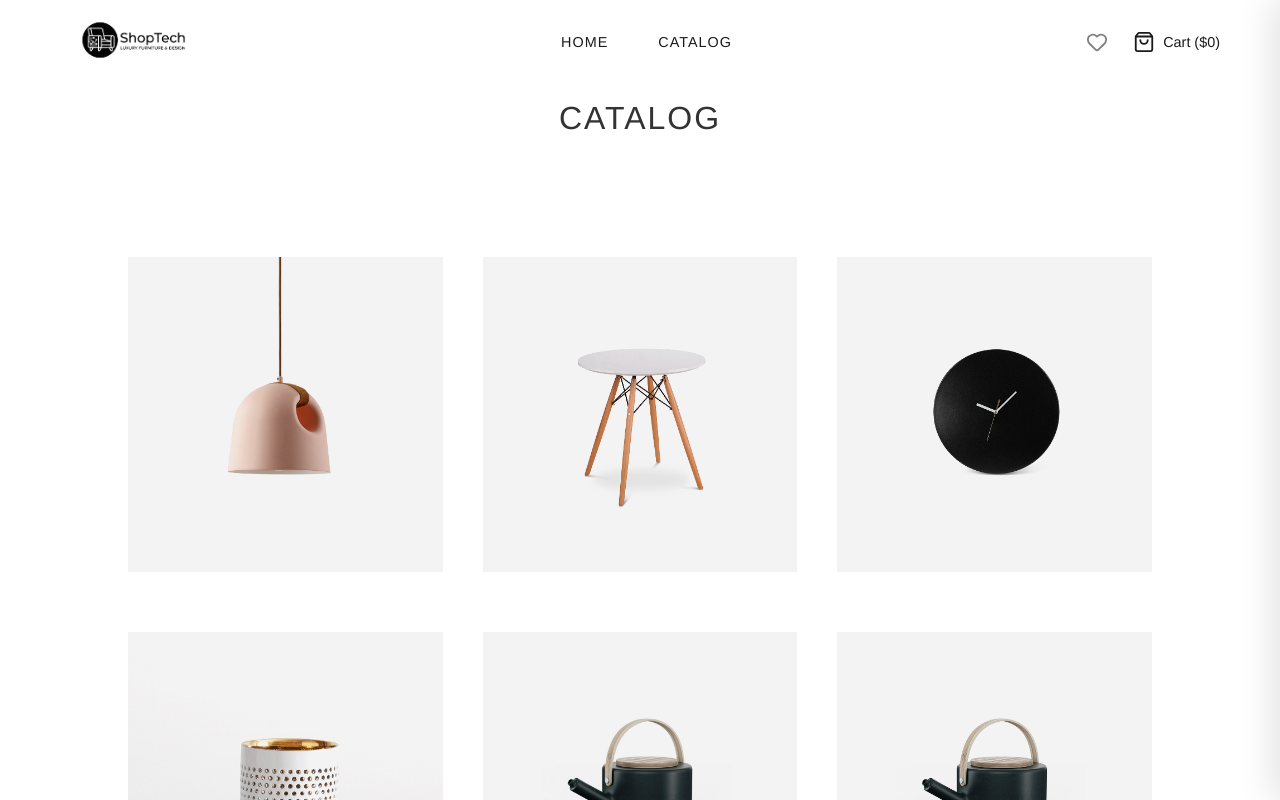
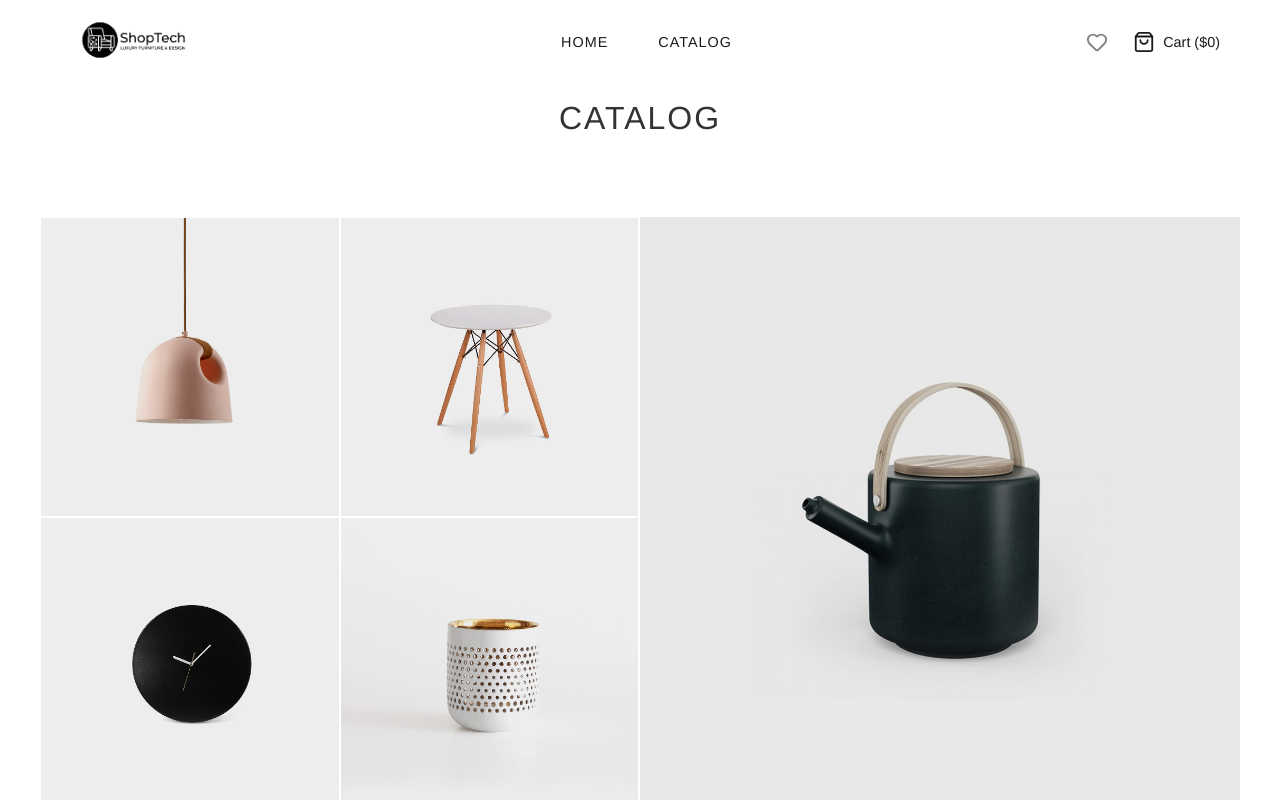
Before and after one commit to ilyassbnh/ShopTech, a React (Vite) app: page /catalog in a window 1280 px wide. Shown: the top 800 px of the page. Built offline with nearby package versions, Linux system fonts and the light colour scheme.

Commit message:
fix catalogue grid with the css , update data file

```diff
--- a/package.json
+++ b/package.json
@@ -11,6 +11,7 @@
   },
   "dependencies": {
     "@reduxjs/toolkit": "^2.11.2",
+    "framer-motion": "^12.23.26",
     "lucide-react": "^0.561.0",
     "react": "^19.2.0",
     "react-dom": "^19.2.0",
--- a/src/components/CartSidebar.jsx
+++ b/src/components/CartSidebar.jsx
@@ -1,7 +1,9 @@
 import React from 'react';
-import { X} from 'lucide-react';
+import { X, Trash2 } from 'lucide-react';
 import { useSelector, useDispatch } from 'react-redux';
 import { toggleCart, removeFromCart, increaseQuantity, decreaseQuantity } from '../redux/slices/cartSlice';
+// 1. Import motion and AnimatePresence
+import { motion, AnimatePresence } from 'framer-motion';
 
 const CartSidebar = () => {
   const { cartItems, isOpen } = useSelector((state) => state.cart);
@@ -10,9 +12,29 @@ const CartSidebar = () => {
   const total = cartItems.reduce((acc, item) => acc + item.price * item.quantity, 0);
 
   return (
+    // 2. AnimatePresence allows animation when component is removed from DOM
+    <AnimatePresence>
+      {isOpen && (
         <>
-      {isOpen && <div className="overlay" onClick={() => dispatch(toggleCart())}></div>}
-      <div className={`sidebar ${isOpen ? 'open' : ''}`}>
+          {/* Overlay Animation (Fade In) */}
+          <motion.div
+            className="overlay"
+            onClick={() => dispatch(toggleCart())}
+            initial={{ opacity: 0 }}
+            animate={{ opacity: 1 }}
+            exit={{ opacity: 0 }}
+          ></motion.div>
+
+          {/* Sidebar Animation (Slide from Right) */}
+          <motion.div
+            className="sidebar"
+            initial={{ x: '100%' }} // Start off-screen right
+            animate={{ x: 0 }}      // Slide to position
+            exit={{ x: '100%' }}    // Slide back out
+            transition={{ type: "spring", stiffness: 300, damping: 30 }} // Bouncy effect
+            // We force style here to override CSS 'right: -450px' if necessary
+            style={{ right: 0 }}
+          >
             <div className="sidebar-header">
               <h2>Welcome</h2>
               <button onClick={() => dispatch(toggleCart())} className="close-btn"><X /></button>
@@ -23,7 +45,12 @@ const CartSidebar = () => {
                 <p className="empty-msg">Your cart is empty.</p>
               ) : (
                 cartItems.map((item) => (
-              <div key={item.id} className="cart-item">
+                  // Optional: Animate items appearing in cart
+                  <motion.div
+                    key={item.id}
+                    className="cart-item"
+                    layout // Smoothly adjusts layout when items are deleted
+                  >
                     <img src={item.image} alt={item.name} />
                     <div className="item-details">
                       <h4>{item.name}</h4>
@@ -40,7 +67,7 @@ const CartSidebar = () => {
                         </button>
                         <p className="item-total">${item.price * item.quantity}</p>
                     </div>
-              </div>
+                  </motion.div>
                 ))
               )}
             </div>
@@ -52,8 +79,10 @@ const CartSidebar = () => {
               </div>
               <button className="checkout-btn">CHECKOUT</button>
             </div>
-      </div>
+          </motion.div>
         </>
+      )}
+    </AnimatePresence>
   );
 };
 
--- a/src/data/products.js
+++ b/src/data/products.js
@@ -101,7 +101,7 @@ export const products = [
     id: 22,
     name: "Suspension Grey",
     price: 250,
-    image: imgType12,
+    image: imgType16,
     category: "Lighting"
   },
   {
@@ -124,12 +124,5 @@ export const products = [
     price: 80,
     image: imgType15,
     category: "Lighting"
-  },
-  {
-    id: 27,
-    name: "Ceiling Spot",
-    price: 110,
-    image: imgType16,
-    category: "Lighting"
-  },
+  }
 ];
--- a/src/index.css
+++ b/src/index.css
@@ -203,7 +203,6 @@ body {
 
 .masonry-grid .product-card {
   break-inside: avoid;
-  margin-bottom: 20px;
   display: block;
 }
 
@@ -237,6 +236,144 @@ body {
   object-fit: contain;
   transition: transform 0.3s ease;
   mix-blend-mode: multiply;
+}
+
+/* =========================================
+   MOSAIC GRID LAYOUT (4 items vs 1 item)
+   ========================================= */
+
+.catalog-pattern-container {
+  max-width: 1400px;
+  margin: 0 auto;
+  padding: 40px;
+}
+
+/* Une ligne contient 2 blocs de 50% chacun */
+.pattern-row {
+  display: flex;
+  width: 100%;
+  height: 600px; /* Hauteur fixe pour garantir la symétrie carrée */
+  margin-bottom: 0; /* Pas de marge pour coller les blocs comme un mur */
+}
+
+/* Inverse l'ordre pour une ligne sur deux */
+.pattern-row.row-reverse {
+  flex-direction: row-reverse;
+}
+
+/* --- LE BLOC DE 4 ITEMS (Quad) --- */
+.quad-block {
+  width: 50%;
+  height: 100%;
+  display: grid;
+  grid-template-columns: 1fr 1fr;
+  grid-template-rows: 1fr 1fr;
+  border-right: 1px solid white;
+  border-bottom: 1px solid white;
+}
+
+.small-cell {
+  position: relative;
+  overflow: hidden;
+  border: 1px solid #fff; /* Séparation blanche entre les items */
+  background: #f9f9f9;
+}
+
+/* Ajustement de la carte dans une petite cellule */
+.quad-block .product-card {
+  height: 100%;
+  padding-bottom: 0;
+}
+.quad-block .image-container {
+  height: 100% !important;
+  padding: 20px;
+  background: transparent;
+  margin-bottom: 0;
+}
+.quad-block img {
+  object-fit: contain;
+  width: 80%;
+  height: 80%;
+}
+
+/* --- LE BLOC UNIQUE (Single Big) --- */
+.single-block {
+  width: 50%;
+  height: 100%;
+  position: relative;
+  background: #f4f4f4; /* Un fond légèrement différent pour le grand item */
+  border-bottom: 1px solid white;
+}
+
+/* Ajustement de la carte pour qu'elle remplisse tout le gros bloc */
+.single-block .product-card {
+  height: 100%;
+  width: 100%;
+  padding-bottom: 0;
+}
+.single-block .image-container {
+  height: 100% !important;
+  padding: 60px; /* Plus d'espace autour du grand produit */
+  background: transparent;
+  margin-bottom: 0;
+}
+.single-block img {
+  object-fit: contain;
+  width: 100%;
+  height: 100%;
+  /* Petit effet Dramatique pour le grand produit */
+  filter: drop-shadow(0 10px 20px rgba(0,0,0,0.1));
+}
+
+/* --- OVERRIDES DES HOVERS POUR CE LAYOUT --- */
+
+/* On remet l'info en bas au survol */
+.catalog-pattern-container .card-info {
+  position: absolute;
+  bottom: 0;
+  left: 0;
+  width: 100%;
+  background: rgba(255, 255, 255, 0.95);
+  padding: 15px;
+  opacity: 0;
+  transform: translateY(10px);
+  transition: all 0.3s ease;
+  z-index: 10;
+  text-align: center;
+}
+
+.catalog-pattern-container .product-card:hover .card-info {
+  opacity: 1;
+  transform: translateY(0);
+}
+
+.catalog-pattern-container .price {
+  color: black;
+  font-weight: bold;
+}
+
+/* RESPONSIVE */
+@media (max-width: 1024px) {
+  .pattern-row {
+    height: auto; /* On laisse la hauteur libre */
+    flex-direction: column !important; /* On empile tout sur mobile */
+  }
+  .quad-block, .single-block {
+    width: 100%;
+    height: auto;
+  }
+  .quad-block {
+    height: 600px; /* Force le carré sur tablette */
+  }
+  .single-block {
+    height: 600px;
+  }
+}
+
+@media (max-width: 768px) {
+  .quad-block, .single-block {
+    height: 400px;
+  }
 }
 
 /* =========================================
@@ -401,7 +538,7 @@ body {
   color: white;
   text-align: center;
   padding: 100px 20px;
-  background-image: linear-gradient(rgba(0, 0, 0, 0.5), rgba(0, 0, 0, 0.5)), url(./assets/h9-parallax-1.jpeg);
+  background-image:url(./assets/h9-parallax-1.jpeg);
   background-size: cover;
   background-position: center;
   background-attachment: fixed;
@@ -443,29 +580,28 @@ body {
   transform: translateY(-3px);
 }
 
+/* =========================================
+   9. SIDEBAR CART (Updated for Framer Motion)
+   ========================================= */
 .overlay {
-  position: fixed;
-  inset: 0;
-  background: rgba(0, 0, 0, 0.5);
-  backdrop-filter: blur(2px);
-  z-index: 150;
-  animation: fadeIn 0.3s ease;
+  position: fixed; inset: 0; background: rgba(0, 0, 0, 0.5);
+  backdrop-filter: blur(2px); z-index: 150;
 }
 
 .sidebar {
   position: fixed;
   top: 0;
-  right: calc(var(--sidebar-width) * -1);
+  right: 0; /* Framer Motion controls x-axis, so we pin it to right: 0 */
   width: var(--sidebar-width);
   height: 100%;
   background: white;
   z-index: 200;
   padding: 40px;
-  box-shadow: -10px 0 30px rgba(0, 0, 0, 0.1);
-  transition: right 0.5s cubic-bezier(0.16, 1, 0.3, 1);
-  display: flex;
-  flex-direction: column;
+  box-shadow: -10px 0 30px rgba(0,0,0,0.1);
+  display: flex; flex-direction: column;
 }
+
+/* We no longer need .sidebar.open or transitions here */
 
 .sidebar.open {
   right: 0;
--- a/src/pages/Catalogue.jsx
+++ b/src/pages/Catalogue.jsx
@@ -1,15 +1,59 @@
 import React from 'react';
 import { products } from '../data/products';
 import ProductCard from '../components/ProductCard';
+import { motion } from 'framer-motion';
 
 const Catalog = () => {
+  // 1. Fonction pour découper le tableau en morceaux de 5 items
+  const chunkArray = (arr, size) => {
+    return Array.from({ length: Math.ceil(arr.length / size) }, (v, i) =>
+      arr.slice(i * size, i * size + size)
+    );
+  };
+
+  // On crée des groupes de 5 produits (4 pour la grille, 1 pour la grande image)
+  const productChunks = chunkArray(products, 5);
+
   return (
     <div className="page catalog-page">
       <h1 className="page-title">Catalog</h1>
-      <div className="grid">
-        {products.map(product => (
-            <ProductCard key={product.id} product={product} />
-        ))}
+
+      <div className="catalog-pattern-container">
+        {productChunks.map((chunk, index) => {
+          // On sépare le groupe de 5 : les 4 premiers et le 5ème (le grand)
+          const smallItems = chunk.slice(0, 4);
+          const bigItem = chunk[4];
+
+          // Est-ce une ligne paire ? (Pour alterner gauche/droite)
+          const isEven = index % 2 === 0;
+
+          return (
+            <motion.div
+              className={`pattern-row ${isEven ? 'row-normal' : 'row-reverse'}`}
+              key={index}
+              initial={{ opacity: 0, y: 50 }}
+              whileInView={{ opacity: 1, y: 0 }}
+              viewport={{ once: true }}
+              transition={{ duration: 0.6 }}
+            >
+              {/* BLOC A : La Grille de 4 items */}
+              <div className="quad-block">
+                {smallItems.map(product => (
+                  <div key={product.id} className="small-cell">
+                    <ProductCard product={product} />
+                  </div>
+                ))}
+              </div>
+
+              {/* BLOC B : Le Grand Item Unique (s'il existe) */}
+              {bigItem && (
+                <div className="single-block">
+                  <ProductCard product={bigItem} />
+                </div>
+              )}
+            </motion.div>
+          );
+        })}
       </div>
     </div>
   );
```
Also changed, not shown: 1 other file (tests, documents, lock files or other folders). Lines whose indentation alone changed are shown as unchanged.
